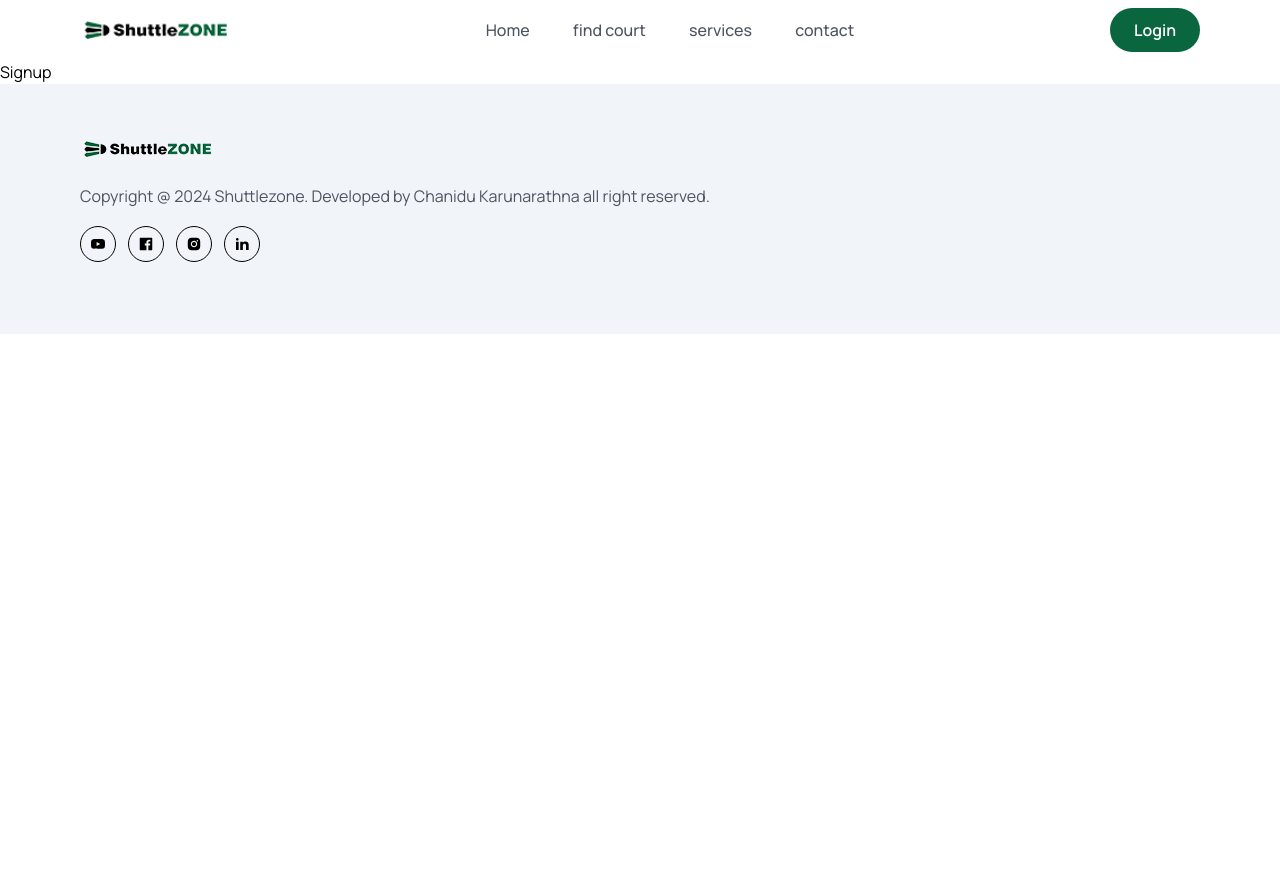
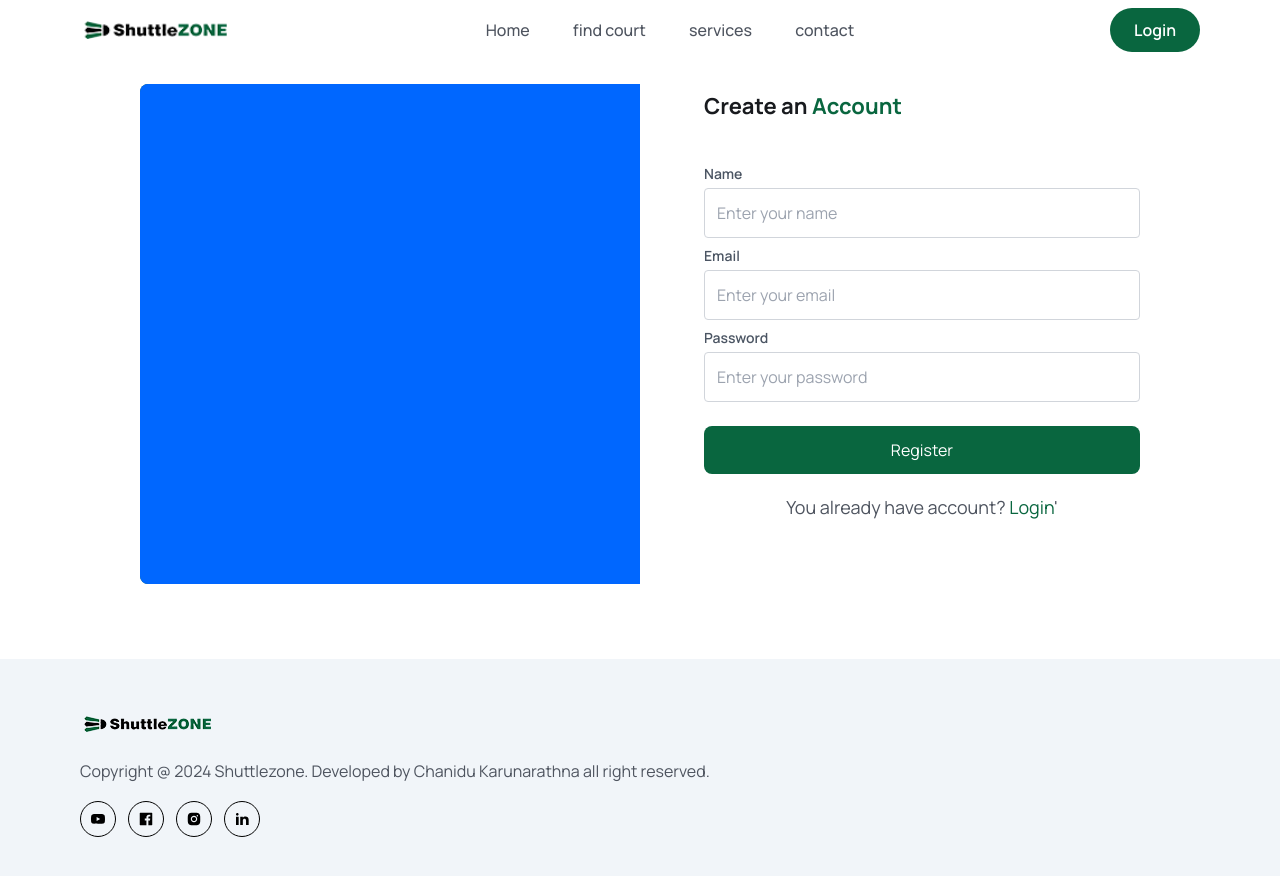
Before and after one commit to Chanidu26/shuttlezone, a React (Create React App) app in the folder frontend/: page /signup in a window 1280 px wide. Shown: the top 876 px of the page. Before the commit the page ends 800 px from the top, so only its background shows below. Built offline with nearby package versions, Linux system fonts and the light colour scheme; the HTML template or start-up script is replaced by a standard one.

Commit message:
signup ui completed

```diff
--- a/frontend/src/Pages/Signup.jsx
+++ b/frontend/src/Pages/Signup.jsx
@@ -1,8 +1,66 @@
 import React from 'react'
+import signupImg from '../assets/images/signup.gif'
+import { useState } from 'react'
+const Signup = () => {
+  const [email,setEmail] = useState('')
+  const [password,setPassword] = useState('')
+  return (
+    <section className='px-5 xl:px-0 pt-6'>
+      <div className='max-w-[1000px] mx-auto'>
+        <div className='grid grid-cols-1 lg:grid-cols-2'>
+          {/* img box */}
+          <div className='hidden lg:block bg-primaryColor rounded-l-lg'>
+            <figure className='rounded-l-lg'>
+               <img src={signupImg} alt="" className='w-full rounded-l-lg' />
+            </figure>
+          </div>
 
-const Signup = () => {
-  return (
-    <div>Signup</div>
+          {/* form box */}
+          <div className='rounded-l-lg lg:pl-16 py-10 pt-1'>
+              <h3 className='text-headingColor text-[22px] leading-9 font-bold mb-10'>Create an <span className='text-primaryColor'>Account</span></h3>
+              <form>
+                <div className="mb-2">
+                   <label className="font-semibold text-sm text-gray-600 block">Name</label>
+                   <input
+                    type="text"
+                    value=""
+                    onChange={(e) => setEmail(e.target.value)}
+                    className="w-full p-3 border border-gray-300 rounded mt-1 focus:ring-2 focus:ring-indigo-500"
+                    placeholder="Enter your name"
+                  />
+                </div>
+                <div className="mb-2">
+                   <label className="font-semibold text-sm text-gray-600 block">Email</label>
+                   <input
+                    type="email"
+                    value=""
+                    onChange={(e) => setEmail(e.target.value)}
+                    className="w-full p-3 border border-gray-300 rounded mt-1 focus:ring-2 focus:ring-indigo-500"
+                    placeholder="Enter your email"
+                  />
+                </div>
+                <div className="mb-6">
+                  <label className="font-semibold text-sm text-gray-600 block">Password</label>
+                  <input
+                    type="password"
+                    value={password}
+                    onChange={(e) => setPassword(e.target.value)}
+                    className="w-full p-3 border border-gray-300 rounded mt-1 focus:ring-2 focus:ring-indigo-500"
+                    placeholder="Enter your password"
+                   />
+                </div>
+
+                <button type="submit" className="w-full bg-primaryColor text-white p-3 rounded-lg">
+                 Register
+                </button>
+              </form>
+              <p className='text_para text-center'>You already have account? <a className='text-primaryColor' href='/login'>Login</a>'</p>
+          </div>
+
+        </div>
+      </div>
+
+    </section>
   )
 }
 
```
Also changed, not shown: frontend/src/assets/images/signup.gif (added).
